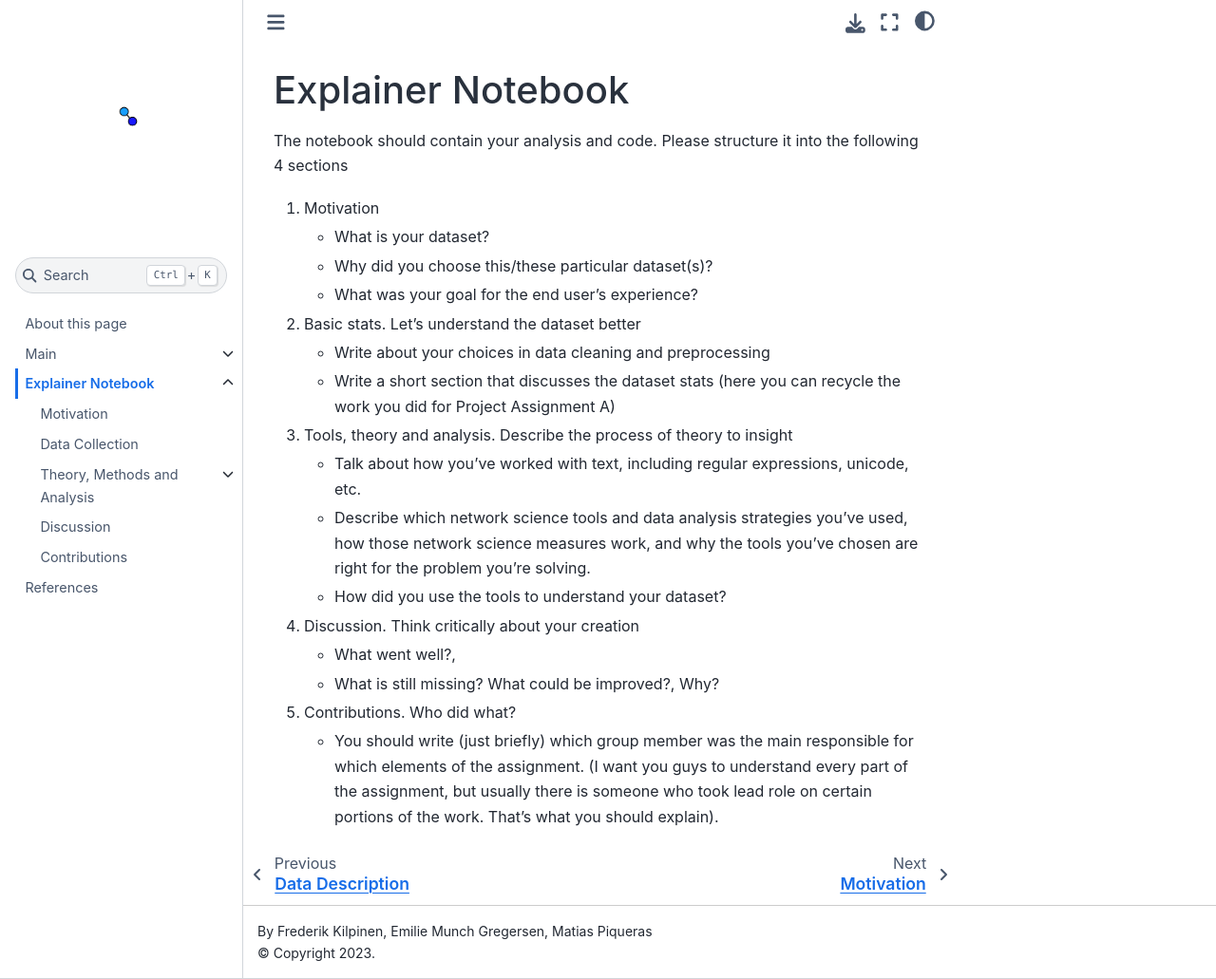
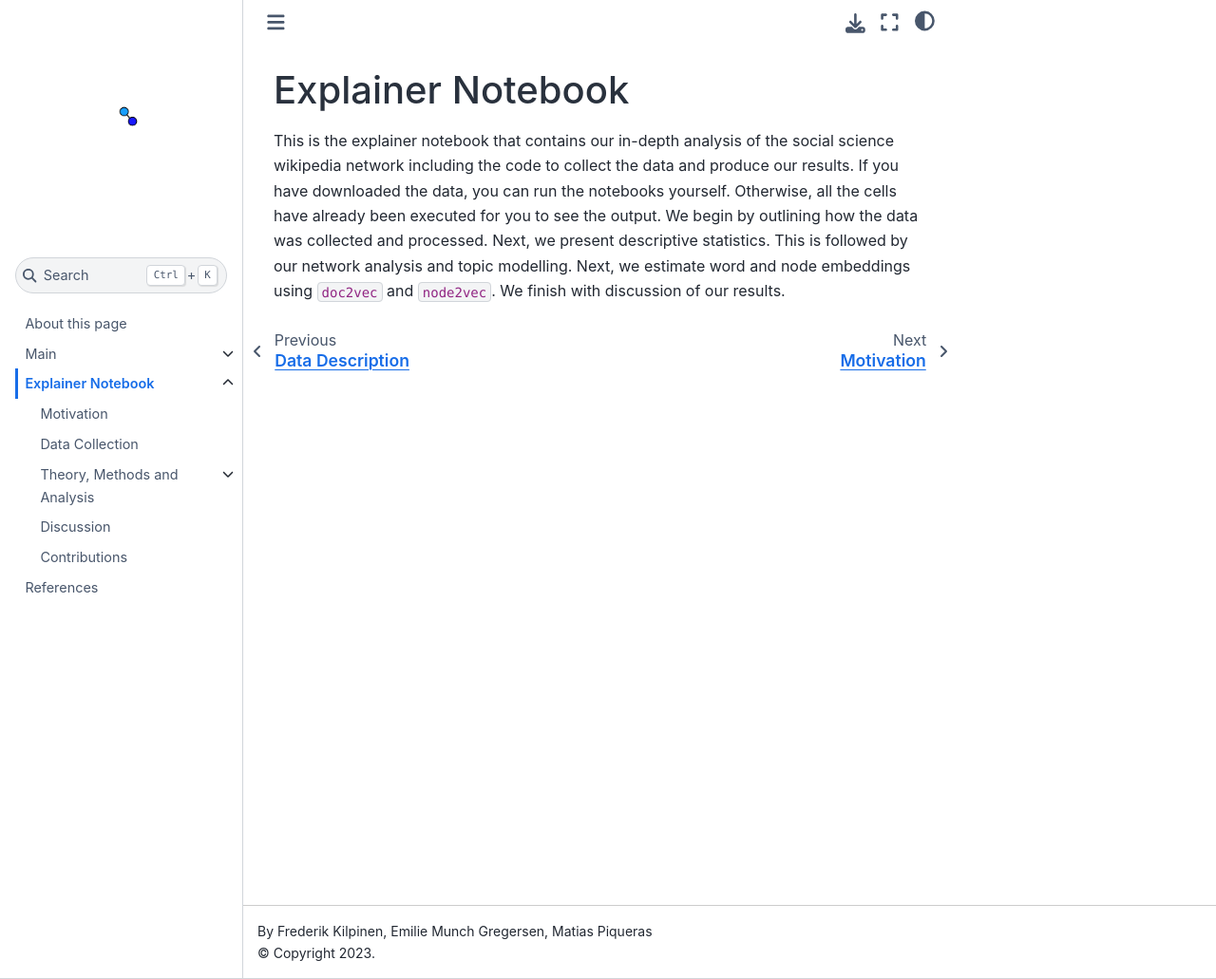
Before and after one commit to MatPiq/DTU-social-graphs-project-book, a Jupyter Book: the page built from explainer.md, in a window 1280 px wide and 1031 px high. Shown: the whole window at 95% size. Built offline with Jupyter Book 1.0.4 settings and Sphinx 7.4.7 and the Sphinx Book theme 1.1.4, drawn with Linux system fonts in a browser that asks for light colours; pages that are not in the unit, such as notebooks, are missing from menus; comment, search, counter and statistics services are not loaded.

Commit message:
update explainer.md

```diff
--- a/explainer.md
+++ b/explainer.md
@@ -2,29 +2,4 @@
 Explainer Notebook
 ==================
 
-The notebook should contain your analysis and code. Please structure it into the following 4 sections
-
-1.  Motivation
-    *  What is your dataset?
-    *  Why did you choose this/these particular dataset(s)?
-    *  What was your goal for the end user's experience?
-
-2. Basic stats. Let's understand the dataset better
-
-    *  Write about your choices in data cleaning and preprocessing
-    * Write a short section that discusses the dataset stats (here you can recycle the work you did for Project Assignment A)
-
-3. Tools, theory and analysis. Describe the process of theory to insight
-
-    * Talk about how you've worked with text, including regular expressions, unicode, etc.
-    * Describe which network science tools and data analysis strategies you've used, how those network science measures work, and why the tools you've chosen are right for the problem you're solving.
-    * How did you use the tools to understand your dataset?
-
-4.  Discussion. Think critically about your creation
-
-    * What went well?,
-    *  What is still missing? What could be improved?, Why?
-
-5. Contributions. Who did what?
-
-    * You should write (just briefly) which group member was the main responsible for which elements of the assignment. (I want you guys to understand every part of the assignment, but usually there is someone who took lead role on certain portions of the work. That’s what you should explain).
+This is the explainer notebook that contains our in-depth analysis of the social science wikipedia network including the code to collect the data and produce our results. If you have downloaded the data, you can run the notebooks yourself. Otherwise, all the cells have already been executed for you to see the output. We begin by outlining how the data was collected and processed. Next, we present descriptive statistics. This is followed by our network analysis and topic modelling. Next, we estimate word and node embeddings using `doc2vec` and `node2vec`. We finish with discussion of our results.
```
Also changed, not shown: explainer_contributions.md (+5 -1 lines), explainer_motivation.md (+0 -1 lines).
